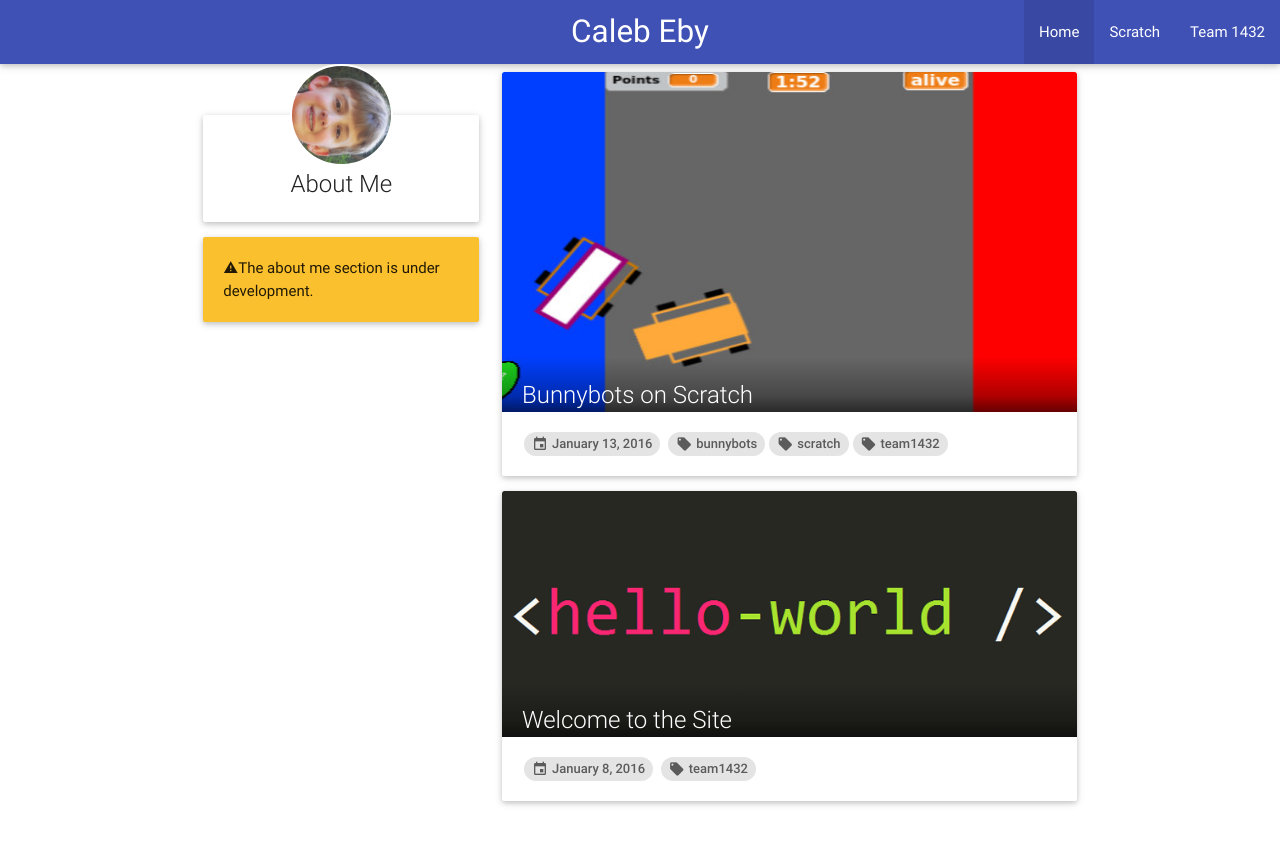
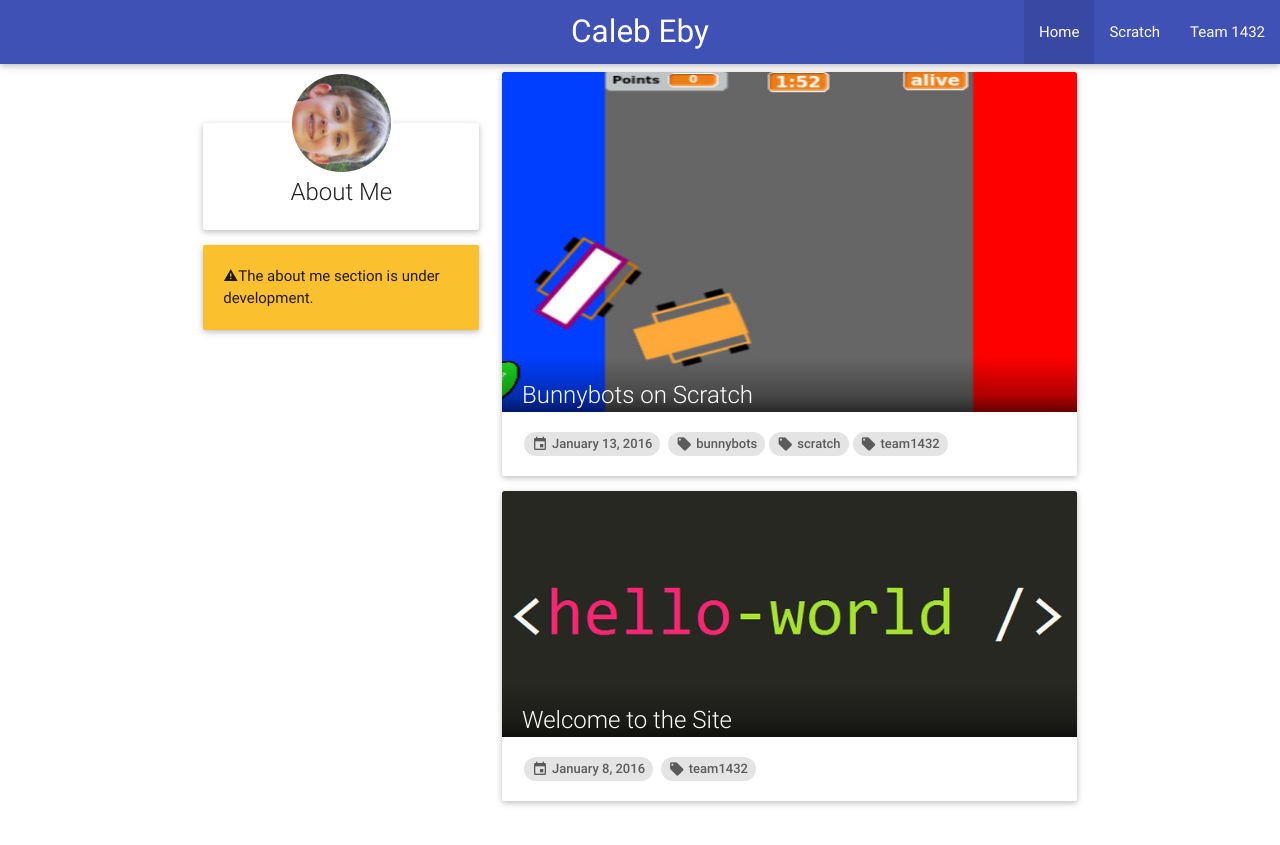
Before and after one commit to calebeby/calebeby.github.io, a Jekyll site: the page built from index.html, in a window 1280 px wide. Shown: the top 845 px of the page. Built offline with Jekyll 4.4.1, drawn with Linux system fonts in a browser that asks for light colours; nearby versions of some CDN libraries.

Commit message:
add margin at top

```diff
--- a/_sass/_my-styles.scss
+++ b/_sass/_my-styles.scss
@@ -64,6 +64,10 @@ ins {
   @extend .card;
 }
 
+.about {
+  margin-top: 0.5rem;
+}
+
 @media #{$small-and-down} {
   .about-card {
     margin-top: -10vw!important;
```
